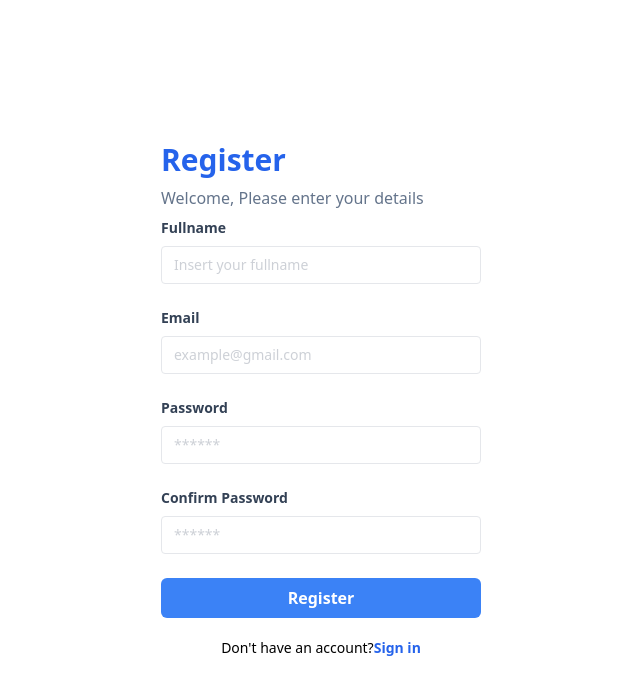
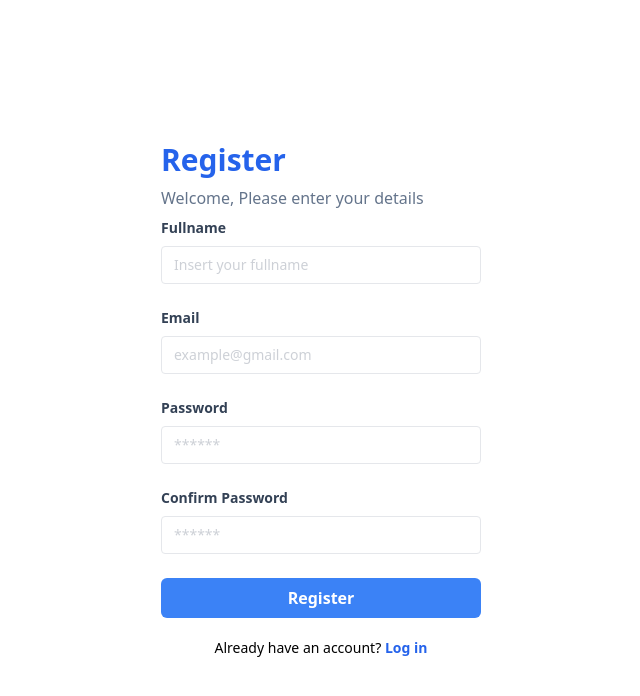
Before and after one commit to maulanayusup701/React-Learning, a React (Vite) app: page /register in a window 1280 px wide. Shown: the top 696 px of the page, without its empty margins (319-959 px from the left). Built offline with nearby package versions, Linux system fonts and the light colour scheme.

Commit message:
Conditional Rendering

```diff
--- a/src/components/Layouts/authLayouts.jsx
+++ b/src/components/Layouts/authLayouts.jsx
@@ -1,5 +1,6 @@
+import { Link } from "react-router-dom";
 const authLayout = (props) => {
-  const { children, title } = props;
+  const { children, title, type } = props;
   return (
     <div className="flex justify-center min-h-screen items-center">
       <div className="w-full max-w-xs">
@@ -8,9 +9,28 @@
           Welcome, Please enter your details
         </p>
         {children}
+        <Navigation type={type} />
       </div>
     </div>
   );
 };
 
 export default authLayout;
+
+const Navigation = ({ type }) => {
+  return type === "login" ? (
+    <p className="text-sm mt-5 text-center">
+      Don't have an account?{" "}
+      <Link to="/register" className="font-bold text-blue-600">
+        Sign up
+      </Link>
+    </p>
+  ) : (
+    <p className="text-sm mt-5 text-center">
+      Already have an account?{" "}
+      <Link to="/login" className="font-bold text-blue-600">
+        Log in
+      </Link>
+    </p>
+  );
+};
--- a/src/pages/login.jsx
+++ b/src/pages/login.jsx
@@ -1,17 +1,10 @@
 import AuthLayout from "../components/Layouts/authLayouts";
 import FormLogin from "../components/Fragment/FormLogin";
-import { Link } from "react-router-dom";
+
 const LoginPage = (props) => {
   return (
-    <AuthLayout title="Login">
+    <AuthLayout title="Login" type="login">
       <FormLogin />
-      <p className="text-sm mt-5 text-center">
-        Don't have an account?
-        {/*link is for client side routing */}
-        <Link to="/register" className="font-bold text-blue-600">
-          Sign up
-        </Link>
-      </p>
     </AuthLayout>
   );
 };
--- a/src/pages/register.jsx
+++ b/src/pages/register.jsx
@@ -1,17 +1,10 @@
 import AuthLayout from "../components/Layouts/authLayouts";
 import FormRegister from "../components/Fragment/FormRegister";
-import { Link } from "react-router-dom";
+
 const RegisterPage = (props) => {
   return (
-    <AuthLayout title="Register">
+    <AuthLayout title="Register" type="register">
       <FormRegister />
-      <p className="text-sm mt-5 text-center">
-        Don't have an account?
-        {/*link is for client side routing */}
-        <Link to="/login" className="font-bold text-blue-600">
-          Sign in
-        </Link>
-      </p>
     </AuthLayout>
   );
 };
```
